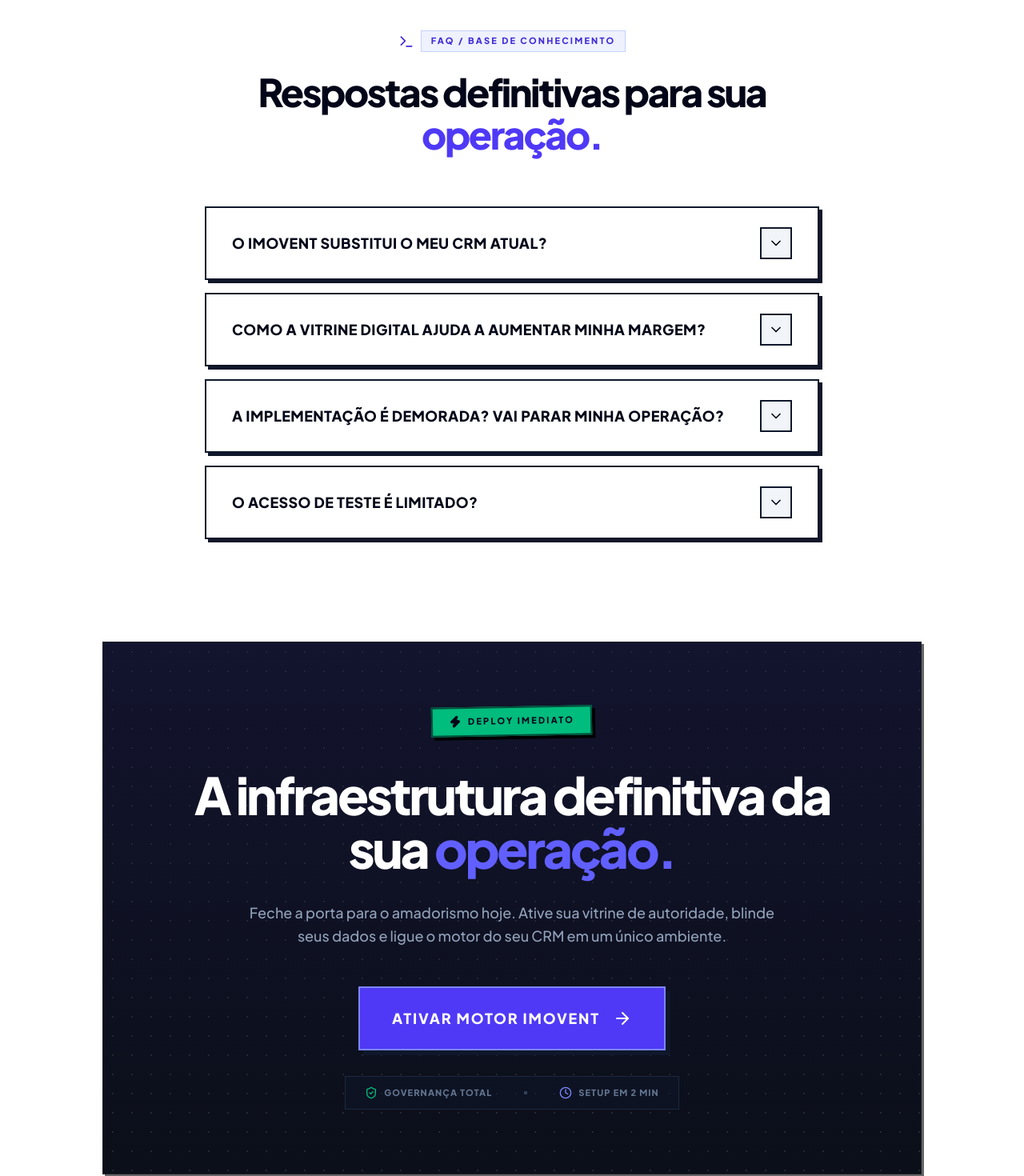
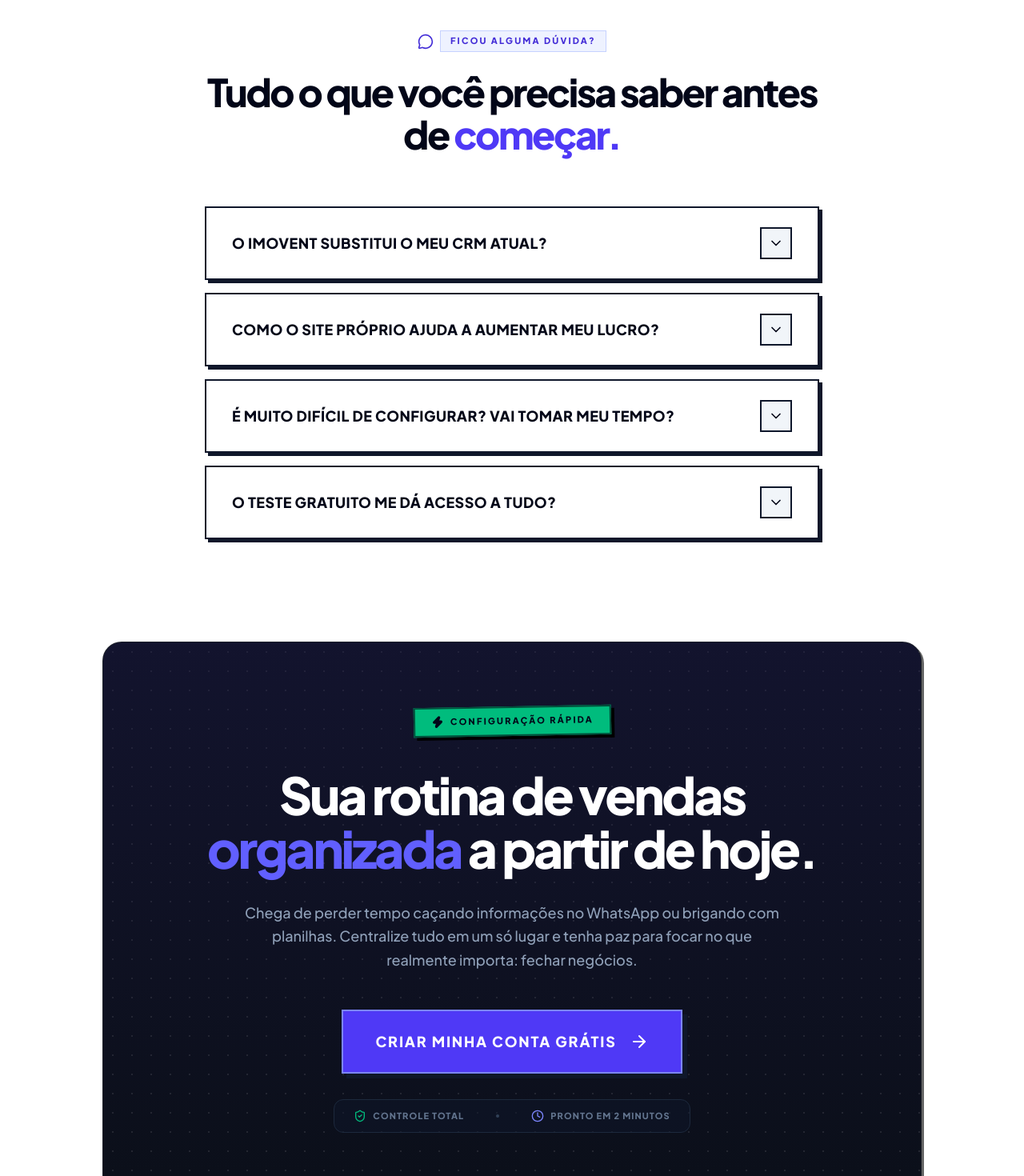
Before and after one commit to wendelvx/imovent-lp, a React (Vite) app: page / in a window 1280 px wide. Shown: the part 9060-10530 px from the top of the page at 80% size. Built offline with nearby package versions, Linux system fonts and the light colour scheme.

Commit message:
Update FAQ content and improve CTA messaging

```diff
--- a/src/components/landing/FaqCTA.jsx
+++ b/src/components/landing/FaqCTA.jsx
@@ -1,6 +1,6 @@
 import React, { useState } from 'react';
 import { motion, AnimatePresence } from 'framer-motion';
-import { ChevronDown, ArrowRight, Zap, ShieldCheck, Clock, Terminal } from 'lucide-react';
+import { ChevronDown, ArrowRight, Zap, ShieldCheck, Clock, MessageCircle } from 'lucide-react';
 
 export default function FaqCTA() {
   const [openFaq, setOpenFaq] = useState(null);
@@ -12,26 +12,26 @@ export default function FaqCTA() {
   const faqs = [
     {
       q: "O Imovent substitui o meu CRM atual?",
-      a: "O Imovent é um ecossistema estrutural completo. Ele oferece o motor de gestão, site próprio e automação de WhatsApp. Se você já tem um CRM, ele atua como uma injeção de potência na sua captação. Se não tem, ele será a única infraestrutura que você precisará para dominar 100% da sua operação."
+      a: "O Imovent é completo: ele une CRM, site e WhatsApp em um só lugar. Se você já tem um CRM, ele pode atuar como um acelerador para sua captação. Mas se quiser simplificar e reduzir custos, ele tem tudo para ser a única ferramenta aberta no seu computador para gerenciar 100% das suas vendas."
     },
     {
-      q: "Como a Vitrine Digital ajuda a aumentar minha margem?",
-      a: "Diferente de portais onde você compra cliques e aluga terreno, seu site Imovent é um Ativo Digital proprietário. Otimizado para SEO de alta performance, ele garante que os leads cheguem diretamente à sua operação, sem dividir atenção com a concorrência e blindando sua margem de lucro."
+      q: "Como o site próprio ajuda a aumentar meu lucro?",
+      a: "Nos portais, você aluga espaço e divide a atenção do cliente com dezenas de outros corretores. Ter seu próprio site otimizado para o Google significa construir sua marca. O cliente pesquisa, acha você, e o contato vai direto para o seu WhatsApp, sem leilão e sem dividir comissão."
     },
     {
-      q: "A implementação é demorada? Vai parar minha operação?",
-      a: "O Imovent foi construído para deploy instantâneo. A ativação do seu motor de gestão e do seu site leva literalmente 2 minutos. A arquitetura é complexa nos bastidores, mas a interface é soberana e intuitiva: se a sua equipe usa o WhatsApp, ela domina o Imovent hoje."
+      q: "É muito difícil de configurar? Vai tomar meu tempo?",
+      a: "De jeito nenhum. O sistema já vem pronto para o uso prático. O processo de criar sua conta e colocar seu site no ar leva cerca de 2 minutos. E não se preocupe com curva de aprendizado: desenhamos a plataforma para ser tão fácil de usar quanto o próprio WhatsApp."
     },
     {
-      q: "O acesso de teste é limitado?",
-      a: "Não. Durante o período de teste, você recebe as chaves completas do motor: CRM, Roleta de Leads, Automações e Vitrine. Acreditamos em provar o ROI antes de você comprometer o seu caixa."
+      q: "O teste gratuito me dá acesso a tudo?",
+      a: "Sim. Durante o período de teste, você recebe acesso à plataforma completa para testar de verdade: CRM, automações e criação do site. Acreditamos que você precisa sentir o alívio na sua rotina e ver o sistema funcionando antes de decidir assinar."
     }
   ];
 
   return (
     <section className="bg-white py-32 px-6 lg:px-12 relative border-b-2 border-slate-900">
 
-      {/* FAQ Section: O Reforço da Autoridade */}
+      {/* FAQ Section: Respostas Claras e Amigáveis */}
       <div className="max-w-3xl mx-auto mb-32">
         <motion.div
           initial={{ opacity: 0, y: 20 }}
@@ -40,11 +40,11 @@ export default function FaqCTA() {
           className="text-center mb-16"
         >
           <div className="inline-flex items-center justify-center gap-2 mb-6">
-             <Terminal className="w-5 h-5 text-indigo-700" />
-             <span className="text-[11px] font-black text-indigo-700 uppercase tracking-[0.2em] bg-indigo-50 border border-indigo-200 px-3 py-1">FAQ / Base de Conhecimento</span>
+             <MessageCircle className="w-5 h-5 text-indigo-700" />
+             <span className="text-[11px] font-black text-indigo-700 uppercase tracking-[0.2em] bg-indigo-50 border border-indigo-200 px-3 py-1">Ficou alguma dúvida?</span>
           </div>
           <h2 className="text-4xl md:text-5xl font-extrabold text-slate-950 mb-4 tracking-tighter leading-[1.1]">
-            Respostas definitivas para sua <span className="text-indigo-600">operação.</span>
+            Tudo o que você precisa saber antes de <span className="text-indigo-600">começar.</span>
           </h2>
         </motion.div>
 
@@ -94,13 +94,13 @@ export default function FaqCTA() {
         </div>
       </div>
 
-      {/* Mega-Bloco CTA Final: O Terminal de Acesso */}
+      {/* Mega-Bloco CTA Final: O Convite Final Seguro e Acolhedor */}
       <div className="max-w-5xl mx-auto">
         <motion.div
           initial={{ opacity: 0, y: 40 }}
           whileInView={{ opacity: 1, y: 0 }}
           viewport={{ once: true }}
-          className="bg-[#0B0F19] bg-dotted-pattern border-2 border-slate-900 p-10 md:p-20 text-center shadow-solid-dark relative overflow-hidden"
+          className="bg-[#0B0F19] bg-dotted-pattern border-2 border-slate-900 p-10 md:p-20 text-center shadow-solid-dark relative overflow-hidden rounded-3xl"
         >
           {/* Efeitos de Luz Sólida (Overlay para profundidade) */}
           <div className="absolute inset-0 bg-gradient-to-b from-indigo-950/40 to-transparent pointer-events-none"></div>
@@ -108,30 +108,30 @@ export default function FaqCTA() {
           <div className="relative z-10">
             <div className="inline-flex items-center gap-2 px-5 py-2 bg-emerald-500 border-2 border-emerald-900 text-slate-950 shadow-[4px_4px_0px_0px_rgba(0,0,0,1)] mb-10 transform -rotate-1">
               <Zap className="w-4 h-4 fill-slate-950" />
-              <span className="text-[11px] font-black uppercase tracking-[0.2em]">Deploy Imediato</span>
+              <span className="text-[11px] font-black uppercase tracking-[0.2em]">Configuração Rápida</span>
             </div>
 
             <h2 className="text-4xl md:text-5xl lg:text-[4rem] font-extrabold text-white mb-8 tracking-tighter leading-[1.05] max-w-4xl mx-auto">
-              A infraestrutura definitiva da sua <span className="text-indigo-500">operação.</span>
+              Sua rotina de vendas <span className="text-indigo-500">organizada</span> a partir de hoje.
             </h2>
 
             <p className="text-lg text-slate-400 font-medium mb-12 max-w-2xl mx-auto leading-relaxed">
-              Feche a porta para o amadorismo hoje. Ative sua vitrine de autoridade, blinde seus dados e ligue o motor do seu CRM em um único ambiente.
+              Chega de perder tempo caçando informações no WhatsApp ou brigando com planilhas. Centralize tudo em um só lugar e tenha paz para focar no que realmente importa: fechar negócios.
             </p>
 
             <div className="flex flex-col items-center gap-8">
               <button className="bg-indigo-600 text-white border-2 border-indigo-400 px-10 py-6 font-black text-lg uppercase tracking-widest shadow-[6px_6px_0px_0px_rgba(15,23,42,1)] hover:bg-indigo-500 hover:translate-y-1 hover:shadow-[2px_2px_0px_0px_rgba(15,23,42,1)] transition-all flex items-center gap-4 group w-full sm:w-auto justify-center">
-                Ativar Motor Imovent
+                Criar Minha Conta Grátis
                 <ArrowRight className="w-6 h-6 group-hover:translate-x-2 transition-transform" />
               </button>
 
-              <div className="flex flex-wrap items-center justify-center gap-6 md:gap-10 text-[11px] font-black text-slate-500 uppercase tracking-widest bg-slate-900/50 px-6 py-3 border border-slate-800">
+              <div className="flex flex-wrap items-center justify-center gap-6 md:gap-10 text-[11px] font-black text-slate-500 uppercase tracking-widest bg-slate-900/50 px-6 py-3 border border-slate-800 rounded-xl">
                 <div className="flex items-center gap-2">
-                  <ShieldCheck className="w-4 h-4 text-emerald-500" /> Governança Total
+                  <ShieldCheck className="w-4 h-4 text-emerald-500" /> Controle Total
                 </div>
-                <div className="hidden md:block w-1 h-1 bg-slate-700"></div>
+                <div className="hidden md:block w-1 h-1 bg-slate-700 rounded-full"></div>
                 <div className="flex items-center gap-2">
-                  <Clock className="w-4 h-4 text-indigo-400" /> Setup em 2 min
+                  <Clock className="w-4 h-4 text-indigo-400" /> Pronto em 2 minutos
                 </div>
               </div>
             </div>
```
